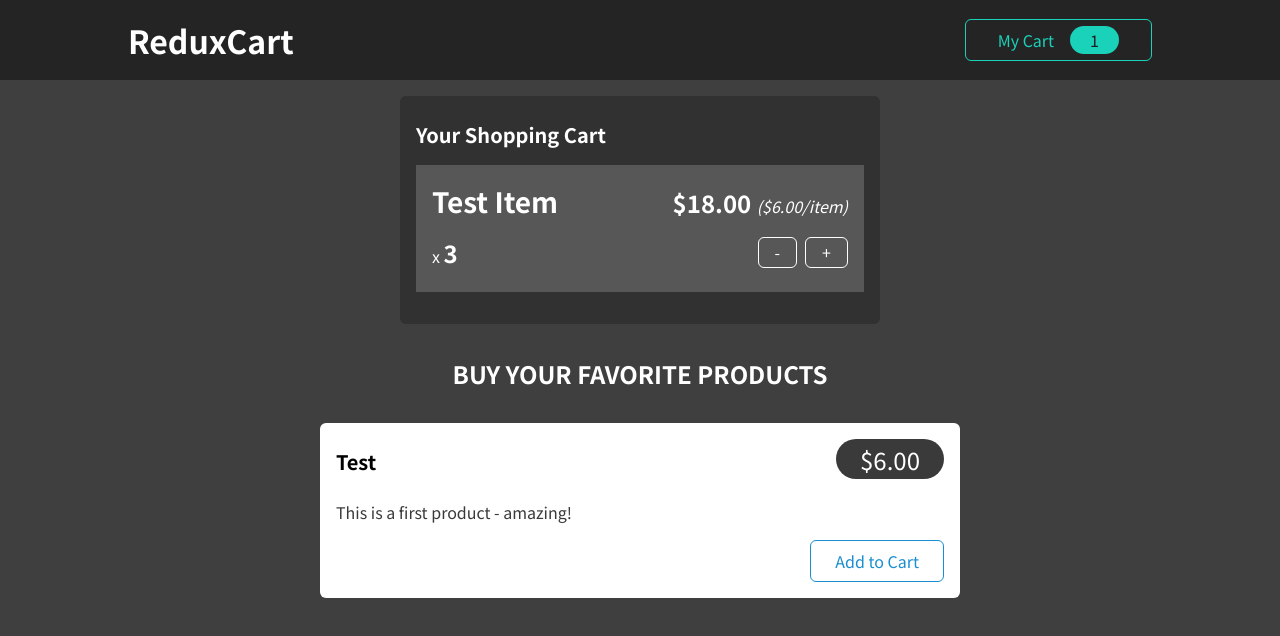
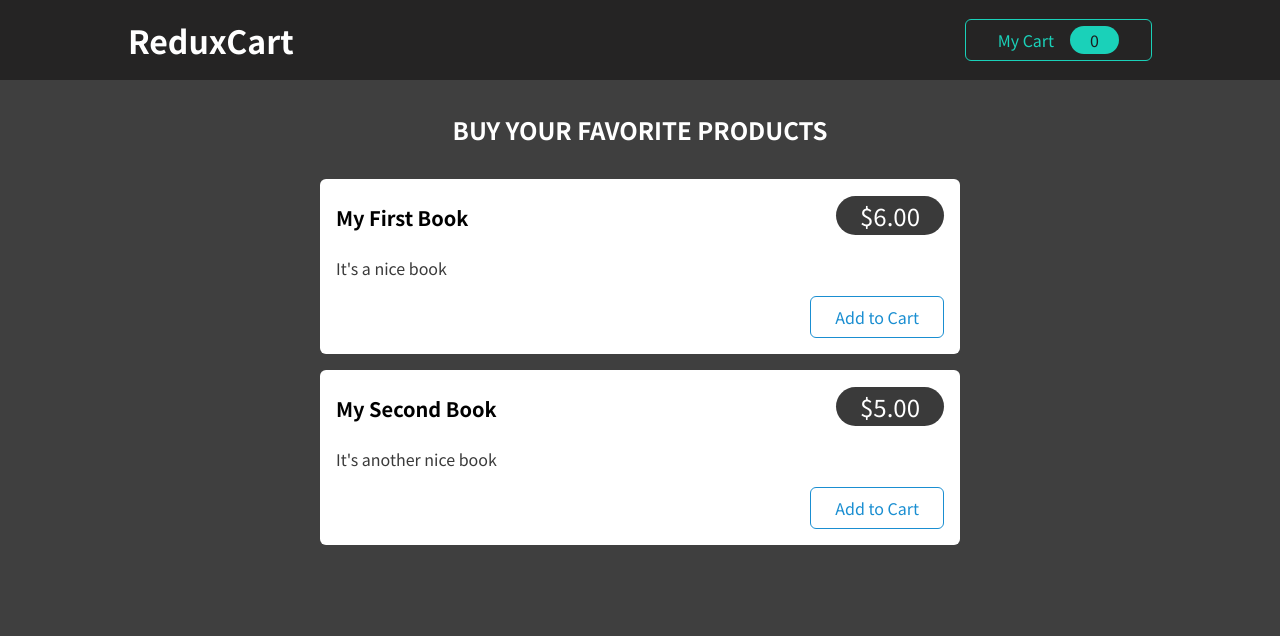
Before and after one commit to jrraymundo/udemy-react-complete-guide, a React (Create React App) app: page / in a window 1280 px wide. Shown: the top 636 px of the page. Built offline with nearby package versions, Linux system fonts and the light colour scheme.

Commit message:
Setup redux toolkit, provider, store, slices, and functionality

```diff
--- a/package.json
+++ b/package.json
@@ -3,11 +3,13 @@
   "version": "0.1.0",
   "private": true,
   "dependencies": {
+    "@reduxjs/toolkit": "^1.6.2",
     "@testing-library/jest-dom": "^5.11.6",
     "@testing-library/react": "^11.2.2",
     "@testing-library/user-event": "^12.5.0",
     "react": "^17.0.1",
     "react-dom": "^17.0.1",
+    "react-redux": "^7.2.6",
     "react-scripts": "4.0.1",
     "web-vitals": "^0.2.4"
   },
--- a/src/App.js
+++ b/src/App.js
@@ -1,11 +1,17 @@
+import { useSelector } from 'react-redux';
 import Cart from './components/Cart/Cart';
 import Layout from './components/Layout/Layout';
 import Products from './components/Shop/Products';
 
 function App() {
+
+  const cartIsVisible = useSelector(state => state.ui.cartIsVisible)
+
   return (
     <Layout>
-      <Cart />
+      {cartIsVisible && (
+        <Cart />
+      )}
       <Products />
     </Layout>
   );
--- a/src/components/Cart/Cart.js
+++ b/src/components/Cart/Cart.js
@@ -1,15 +1,27 @@
+import { useSelector } from 'react-redux';
+
 import Card from '../UI/Card';
 import classes from './Cart.module.css';
 import CartItem from './CartItem';
 
 const Cart = (props) => {
+  const cartItems = useSelector(state => state.cart.items)
   return (
     <Card className={classes.cart}>
       <h2>Your Shopping Cart</h2>
       <ul>
-        <CartItem
-          item={{ title: 'Test Item', quantity: 3, total: 18, price: 6 }}
-        />
+        {cartItems.map(({ id, name, quantity, totalPrice, price }) => (
+          <CartItem
+            key={id}
+            item={{
+              id,
+              title: name,
+              total: totalPrice,
+              quantity,
+              price,
+            }}
+          />
+        ))}
       </ul>
     </Card>
   );
--- a/src/components/Cart/CartButton.js
+++ b/src/components/Cart/CartButton.js
@@ -1,10 +1,20 @@
+import { useSelector, useDispatch } from 'react-redux';
+import { uiActions } from '../../redux/ui-slice';
 import classes from './CartButton.module.css';
 
 const CartButton = (props) => {
+  const dispatch = useDispatch()
+
+  const cartQuantity = useSelector(state => state.cart.totalQuantity)
+
+  const handleToggleCart = () => {
+    dispatch(uiActions.toggleCart())
+  }
+
   return (
-    <button className={classes.button}>
+    <button className={classes.button} onClick={handleToggleCart}>
       <span>My Cart</span>
-      <span className={classes.badge}>1</span>
+      <span className={classes.badge}>{cartQuantity}</span>
     </button>
   );
 };
--- a/src/components/Cart/CartItem.js
+++ b/src/components/Cart/CartItem.js
@@ -1,7 +1,24 @@
+import { useDispatch } from 'react-redux'
+
+import { cartActions } from '../../redux/cart-slice'
 import classes from './CartItem.module.css';
 
 const CartItem = (props) => {
-  const { title, quantity, total, price } = props.item;
+  const { id, title, quantity, total, price } = props.item;
+
+  const dispatch = useDispatch()
+
+  const removeItemHandler = () => {
+    dispatch(cartActions.removeItemFromCart(id))
+  }
+
+  const addItemHandler = () => {
+    dispatch(cartActions.addItemToCart({
+      id,
+      title,
+      price
+    }))
+  }
 
   return (
     <li className={classes.item}>
@@ -17,8 +34,8 @@ const CartItem = (props) => {
           x <span>{quantity}</span>
         </div>
         <div className={classes.actions}>
-          <button>-</button>
-          <button>+</button>
+          <button onClick={removeItemHandler}>-</button>
+          <button onClick={addItemHandler}>+</button>
         </div>
       </div>
     </li>
--- a/src/components/Shop/ProductItem.js
+++ b/src/components/Shop/ProductItem.js
@@ -1,8 +1,17 @@
+import { useDispatch } from 'react-redux';
+
+import { cartActions } from '../../redux/cart-slice';
 import Card from '../UI/Card';
 import classes from './ProductItem.module.css';
 
 const ProductItem = (props) => {
-  const { title, price, description } = props;
+  const { id, title, price, description } = props;
+
+  const dispatch = useDispatch()
+
+  const addToCartHandler = () => {
+    dispatch(cartActions.addItemToCart({ id, title, price }))
+  }
 
   return (
     <li className={classes.item}>
@@ -13,7 +22,7 @@ const ProductItem = (props) => {
         </header>
         <p>{description}</p>
         <div className={classes.actions}>
-          <button>Add to Cart</button>
+          <button onClick={addToCartHandler}>Add to Cart</button>
         </div>
       </Card>
     </li>
--- a/src/components/Shop/Products.js
+++ b/src/components/Shop/Products.js
@@ -1,16 +1,35 @@
 import ProductItem from './ProductItem';
 import classes from './Products.module.css';
+
+const DUMMY_PRODUCTS = [
+  {
+    id: 'p1',
+    price: 6,
+    title: 'My First Book',
+    description: 'It\'s a nice book'
+  },
+  {
+    id: 'p2',
+    price: 5,
+    title: 'My Second Book',
+    description: 'It\'s another nice book'
+  },
+]
 
 const Products = (props) => {
   return (
     <section className={classes.products}>
       <h2>Buy your favorite products</h2>
       <ul>
-        <ProductItem
-          title='Test'
-          price={6}
-          description='This is a first product - amazing!'
-        />
+        {DUMMY_PRODUCTS.map(({ id, price, title, description }) => (
+          <ProductItem
+            key={id}
+            id={id}
+            title={title}
+            price={price}
+            description={description}
+          />
+        ))}
       </ul>
     </section>
   );
--- a/src/index.js
+++ b/src/index.js
@@ -1,6 +1,13 @@
 import ReactDOM from 'react-dom';
+import { Provider } from 'react-redux';
 
 import './index.css';
 import App from './App';
+import store from './redux/store'
 
-ReactDOM.render(<App />, document.getElementById('root'));
+ReactDOM.render(
+    <Provider store={store}>
+        <App />
+    </Provider>,
+    document.getElementById('root')
+);
--- /dev/null
+++ b/src/redux/cart-slice.js
@@ -0,0 +1,58 @@
+import { createSlice } from '@reduxjs/toolkit'
+
+const cartInitialState = {
+    items: [],
+    totalQuantity: 0,
+}
+
+/**
+ * Reminder:
+ * We are allowed to do mutative code (e.g. re-assignments and methods like .push())
+ * because redux-toolkit handles the actual updating of the redux states in the background
+ * without directly mutating states with the help of immer library
+ *
+ * DO NOT directly mutate states if using plain react-redux
+ * Reducers should be pure functions,
+ * so you should be returning new state objects for that
+ */
+
+const cartSlice = createSlice({
+    name: 'cart',
+    initialState: cartInitialState,
+    reducers: {
+        addItemToCart(state, action) {
+            const newItem = action.payload
+            const existingItem = state.items.find(item => item.id === newItem.id)
+            state.totalQuantity++
+
+            if (!existingItem) {
+                state.items.push({
+                    id: newItem.id,
+                    price: newItem.price,
+                    quantity: 1,
+                    totalPrice: newItem.price,
+                    name: newItem.title
+                })
+            } else {
+                existingItem.quantity++
+                existingItem.totalPrice = existingItem.totalPrice + newItem.price
+            }
+        },
+        removeItemFromCart(state, action) {
+            const id = action.payload
+            const existingItem = state.items.find(item => item.id === id)
+            state.totalQuantity--
+
+            if (existingItem.quantity === 1) {
+                state.items = state.items.filter(item => item.id !== id)
+            } else {
+                existingItem.quantity--
+                existingItem.totalPrice = existingItem.totalPrice - existingItem.price
+            }
+        }
+    }
+})
+
+export const cartActions = cartSlice.actions
+
+export default cartSlice.reducer
--- /dev/null
+++ b/src/redux/store.js
@@ -0,0 +1,12 @@
+import { configureStore } from '@reduxjs/toolkit'
+import uiSlice from './ui-slice'
+import cartSlice from './cart-slice'
+
+const store = configureStore({
+    reducer: {
+        ui: uiSlice,
+        cart: cartSlice
+    }
+})
+
+export default store
--- /dev/null
+++ b/src/redux/ui-slice.js
@@ -0,0 +1,19 @@
+import { createSlice } from '@reduxjs/toolkit'
+
+const initialState = {
+    cartIsVisible: false
+}
+
+const uiSlice = createSlice({
+    name: 'ui',
+    initialState,
+    reducers: {
+        toggleCart(state) {
+            state.cartIsVisible = !state.cartIsVisible
+        }
+    }
+})
+
+export const uiActions = uiSlice.actions
+
+export default uiSlice.reducer
```
Also changed, not shown: 2 other files (tests, documents, lock files or other folders).
